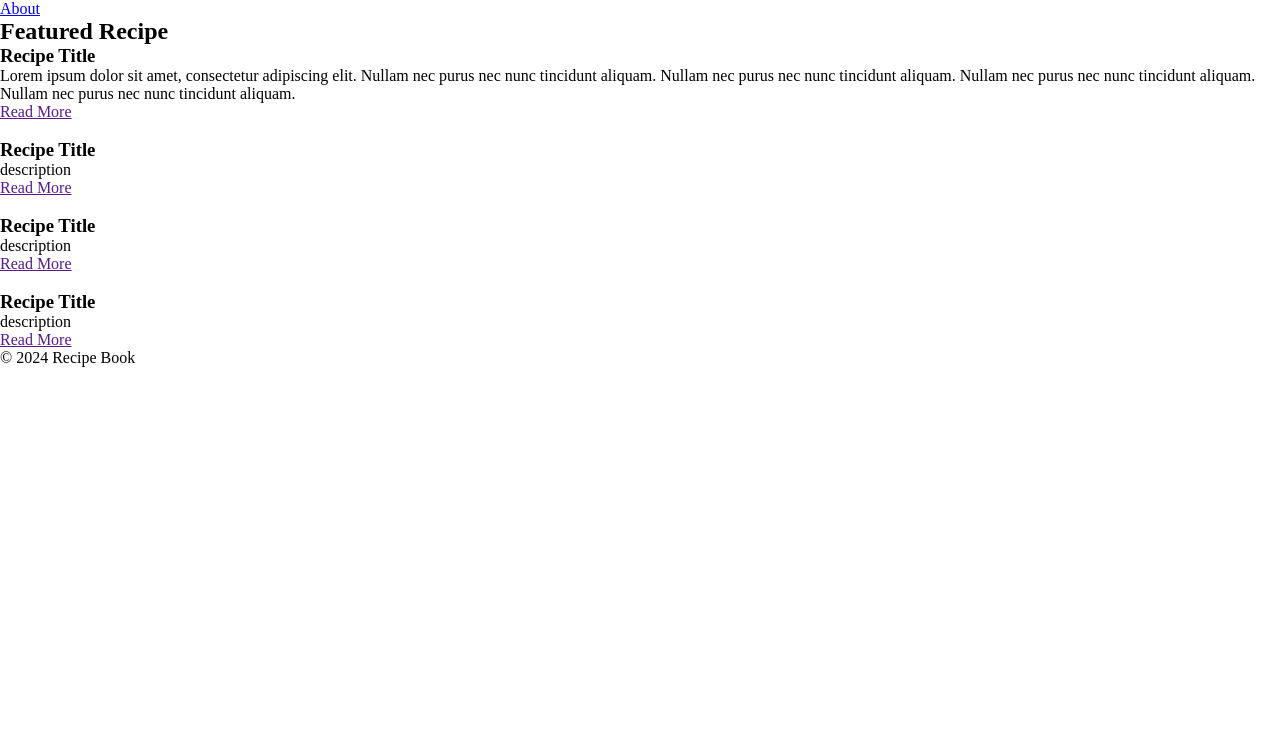
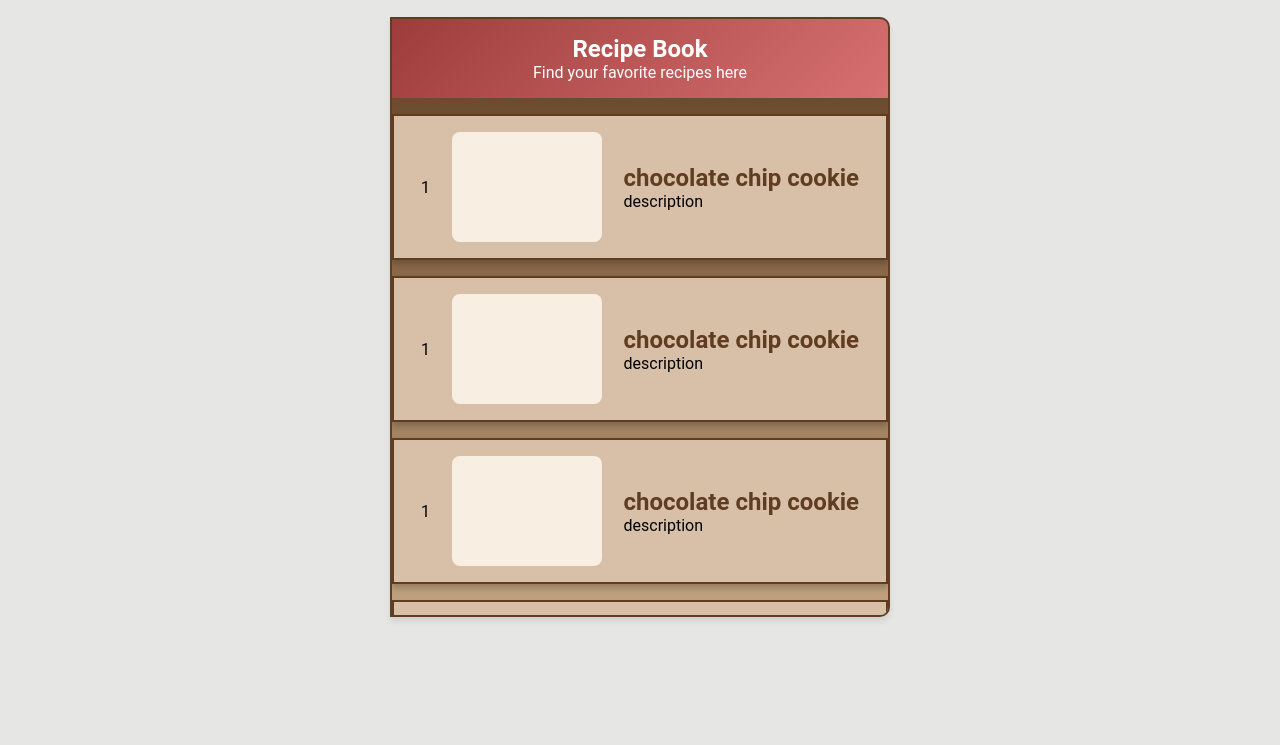
Before and after one commit to anjelotin/recipes, a website: page public/index.html in a window 1280 px wide. Shown: the part 55-800 px from the top of the page. Drawn offline with Linux system fonts and the light colour scheme; no server answers.

Commit message:
added styling to index.html

```diff
--- a/public/index.html
+++ b/public/index.html
@@ -3,60 +3,65 @@
 <head>
     <meta charset="UTF-8">
     <meta name="viewport" content="width=device-width, initial-scale=1.0">
-    <title>Recipe Book</title>
+    <title>Recipe</title>
     <link rel="stylesheet" href="styles.css">
 </head>
-<body>
+<body class="recipe-body">
     <header>
-        <div class="container">
-            <h1>Recipe Book</h1>
-            <nav>
+        <nav class="recipe-nav">
             <ul>
+                <li><a href="about.html">About</a></li>
                 <li><a href="index.html">Home</a></li>
-                    <li><a href="about.html">About</a></li>
             </ul>
         </nav>
-        </div>
     </header>
 
     <main>
-        <div class="container">
-            <section id="featured-recipe">
-                <h2>Featured Recipe</h2>
-                <article>
-                    <h3>Recipe Title</h3>
-                    <p>Lorem ipsum dolor sit amet, consectetur adipiscing elit. Nullam nec purus nec nunc tincidunt aliquam. Nullam nec purus nec nunc tincidunt aliquam. Nullam nec purus nec nunc tincidunt aliquam. Nullam nec purus nec nunc tincidunt aliquam.</p>
-                    <a href="">Read More</a>
-                </article>
-            </section>
+        <section class="book-cover">
+            <div class="cover-title">
+                <h1>Recipe Book</h1>
+                <p>Find your favorite recipes here</p>
+            </div>
 
-            <section id="all-recipes">
-                <div class="recipe-card">
-                    <img src="" alt="">
-                    <h3>Recipe Title</h3>
+            <!-- recipe list scroll-->
+            <section>
+                <div class="review-recipe-container">
+                    <div class="recipe-num">1</div>
+                    <div class="review-img"></div>
+                    <div class="selection-container">
+                        <h2><a href="recipes.html">chocolate chip cookie</a></h2>
                          <p>description</p>
-                    <a href="">Read More</a>
                     </div>
-                <div class="recipe-card">
-                    <img src="" alt="">
-                    <h3>Recipe Title</h3>
+                </div>
+
+                <div class="review-recipe-container">
+                    <div class="recipe-num">1</div>
+                    <div class="review-img"></div>
+                    <div class="selection-container">
+                        <h2><a href="recipes.html">chocolate chip cookie</a></h2>
                          <p>description</p>
-                    <a href="">Read More</a>
                     </div>
-                <div class="recipe-card">
-                    <img src="" alt="">
-                    <h3>Recipe Title</h3>
+                </div>
+
+                <div class="review-recipe-container">
+                    <div class="recipe-num">1</div>
+                    <div class="review-img"></div>
+                    <div class="selection-container">
+                        <h2><a href="recipes.html">chocolate chip cookie</a></h2>
                          <p>description</p>
-                    <a href="">Read More</a>
+                    </div>
+                </div>
+                <div class="review-recipe-container">
+                    <div class="recipe-num">1</div>
+                    <div class="review-img"></div>
+                    <div class="selection-container">
+                        <h2><a href="recipes.html">chocolate chip cookie</a></h2>
+                         <p>description</p>
+                    </div>
                 </div>
             </section>
-        </div>
+        </section>
     </main>
-
-    <footer>
-        <div class="container">
-            <p>&copy; 2024 Recipe Book</p>
-        </div>
-    </footer>
+    <script src="script.js"></script>
 </body>
 </html>
--- a/public/styles.css
+++ b/public/styles.css
@@ -6,7 +6,80 @@
     --cream: #F8EEE2;
     --tan: #C1A37F;
     --grey: #E6E6E4;
+    --light-coral: #F28B82;
+    box-sizing: border-box;
     /* outline: 2px solid blue; */
+}
+body {
+    font-family: 'Roboto', 'Open Sans', sans-serif;
+}
+
+/* home page */
+.book-cover {
+    display: flex;
+    flex-direction: column;
+    margin: 20px auto;
+    max-width: 500px;
+    /* background-color: var(--tan); */
+    height: 600px;
+    border: 2px solid var(--dark-brown);
+    border-radius: 0 10px 10px 0;
+    box-shadow: 0 4px 6px rgba(0, 0, 0, 0.1);
+    overflow-x: scroll;
+    direction: rtl;
+    background-image: linear-gradient(180deg, #603D21, #C1A37F);
+}
+.book-cover * {
+    direction: ltr;
+}
+
+.cover-title {
+    position: sticky;
+    top: 0;
+    z-index: 10;
+    display: flex;
+    padding: 1rem;
+    flex-direction: column;
+    align-items: center;
+    background: linear-gradient(135deg, #9E3C3C, #D77171);
+    color: #ffffff;
+    width: 100%;
+    height: 100px;
+}
+.review-recipe-container {
+    display: flex;
+    margin: 1rem 0;
+    padding: 1rem;
+    justify-content: space-around;
+    align-items: center;
+    border: 2px solid var(--dark-brown);
+    background-color: #D7BFA8;
+    box-shadow: 0 4px 6px rgba(0, 0, 0, 0.2);
+
+}
+.review-recipe-container:hover {
+    background: linear-gradient(135deg, #c19f77, #f8eee2);
+    box-shadow: 0 6px 8px rgba(0, 0, 0, 0.15);
+}
+.selection-container {
+    display: flex;
+    flex-direction: column;
+}
+.review-img {
+    width: 150px;
+    height: 110px;
+    background-color: var(--cream);
+    border-radius: 8px;
+}
+
+a {
+    text-decoration: none;
+    color: var(--dark-brown);
+}
+a:hover {
+    text-decoration: underline;
+    color: #4a148c;
+    transition: 0.3s ease-in-out;
 }
 
 /* recipe page */
@@ -87,14 +160,18 @@
     line-height: 1.6;
 }
 
+.book-cover::-webkit-scrollbar,
 .left-page::-webkit-scrollbar,
 .right-page::-webkit-scrollbar {
-    width: 10px;
+    width: 12px;
 }
+.book-cover::-webkit-scrollbar-thumb,
 .left-page::-webkit-scrollbar-thumb,
 .right-page::-webkit-scrollbar-thumb {
-    background-color: rgba(96, 61, 33, 0.8);
+    background: var(--dark-brown);
+    border-radius: 10px;
 }
+.book-cover::-webkit-scrollbar-track,
 .left-page::-webkit-scrollbar-track,
 .right-page::-webkit-scrollbar-track {
     background-color: var(--tan);
```
Lines whose indentation alone changed are shown as unchanged.
